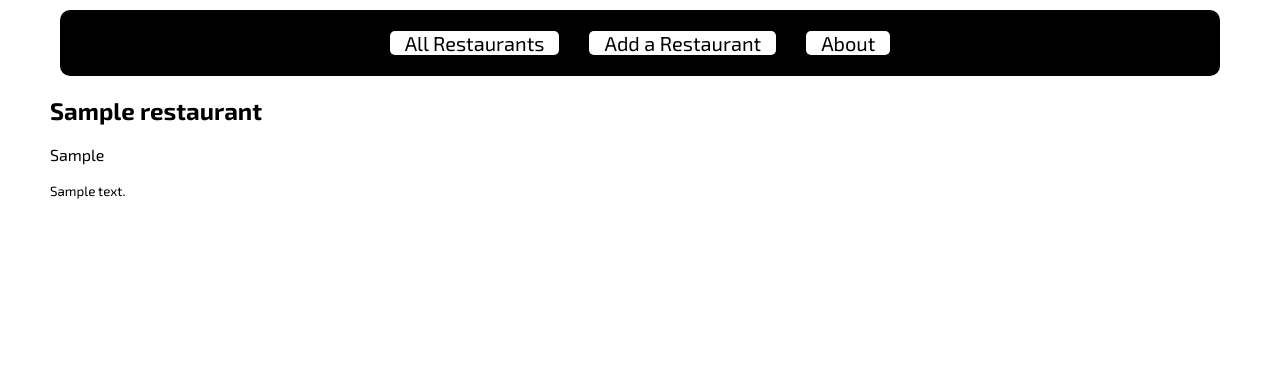
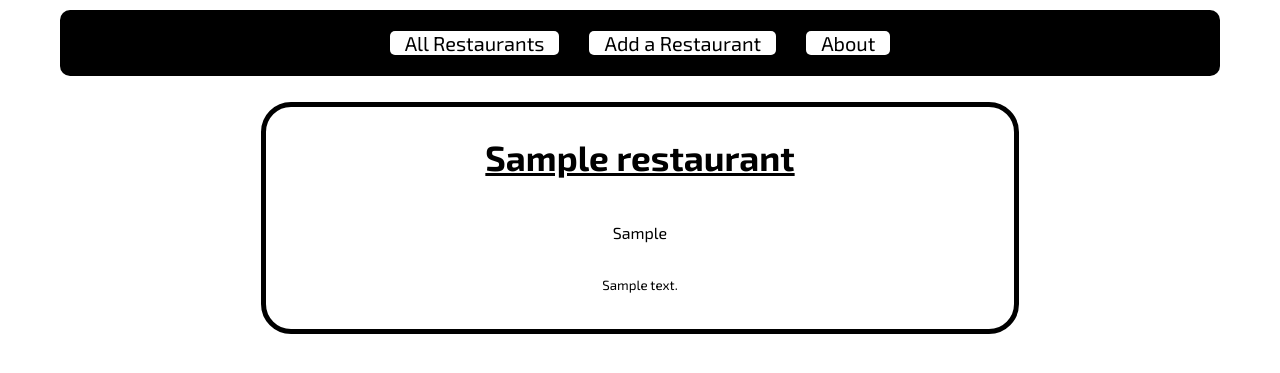
Before and after one commit to amomack123/django-crud-app-lab, a Django app: page /restaurants/ in a window 1280 px wide. Shown: the top 373 px of the page. Run offline with Django 5.2, Linux system fonts and the light colour scheme; tables that the repository leaves empty hold one stand-in row (values such as "Sample post").

Commit message:
Added styling for index page.

```diff
--- a/my_app/static/css/restaurants/index.css
+++ b/my_app/static/css/restaurants/index.css
@@ -1,3 +1,31 @@
-.card-container .card {
+.card-container {
+    display: flex;
+    justify-content: center;
+    flex-direction: column;
+    align-items: center;
+}
 
+.card-container .card-title {
+    text-decoration: underline;
+    font-size: 35px;
 }
+
+.card-container .card:hover {
+    opacity: 0.5;
+}
+
+.card {
+    width: 60%;
+    border-radius: 30px;
+    border-color: black;
+    border-style: solid;
+    border-width: 5px;
+    padding: 0 20px 20px 20px;
+    margin: 1em;
+}
+
+.card-content {
+    display: flex;
+    flex-direction: column;
+    align-items: center;
+}
```
Also changed, not shown: my_app/templates/restaurants/index.html (+5 -5 lines).
